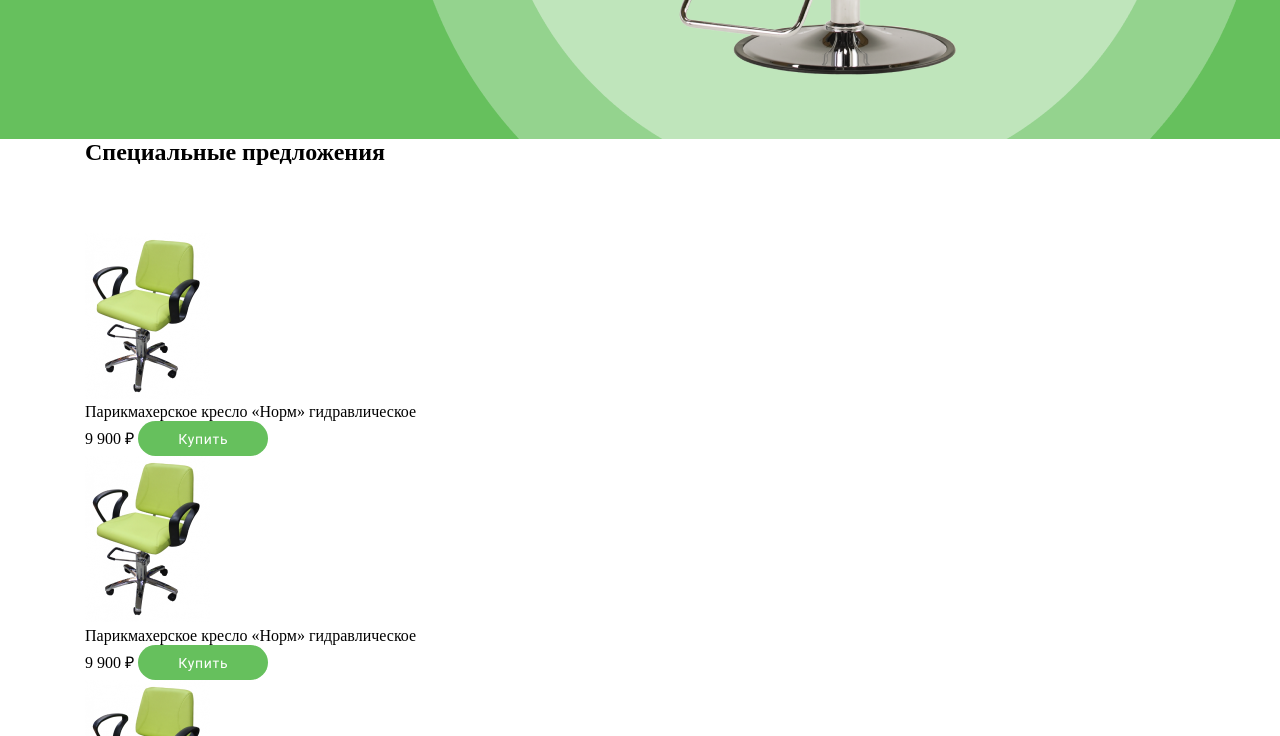
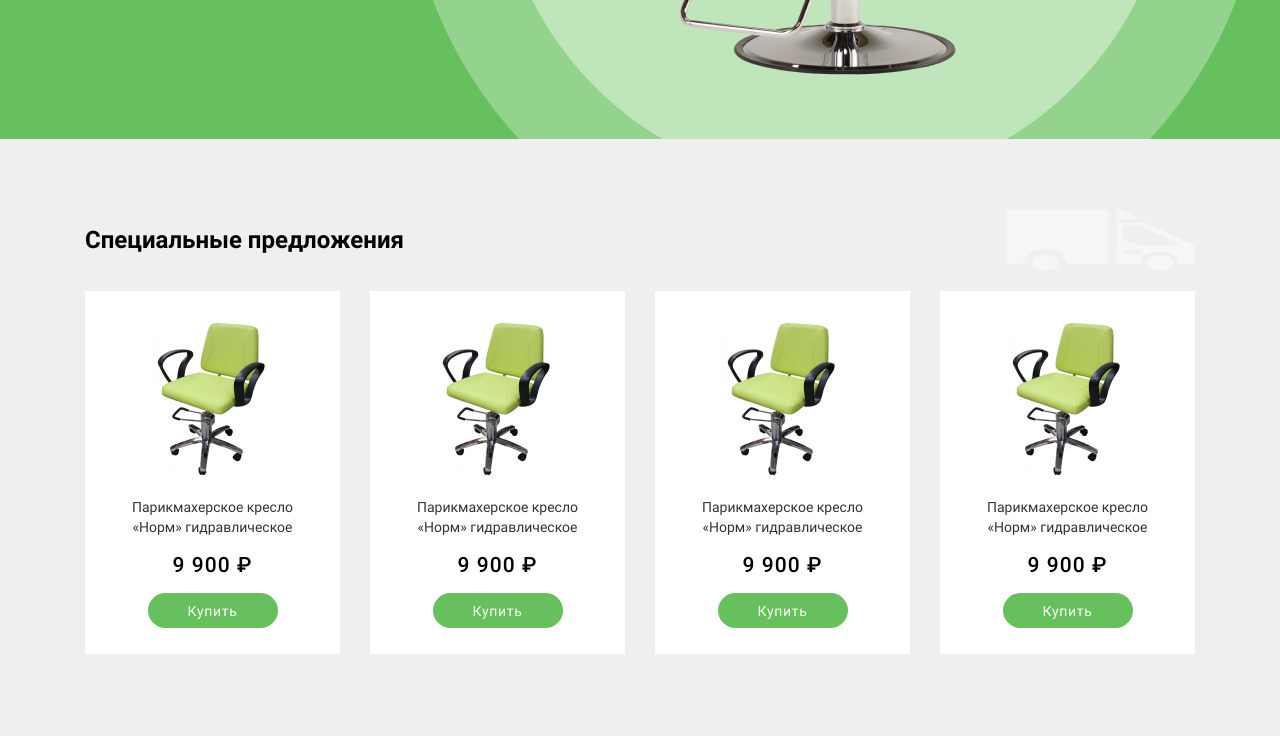
Before and after one commit to olesyakrayanskaya/Beauty, a website built with webpack: page src/index.html in a window 1280 px wide. Shown: the part 720-1456 px from the top of the page. Built offline with nearby package versions, Linux system fonts and the light colour scheme.

Commit message:
special section styles

```diff
--- a/src/scss/components/_product.scss
+++ b/src/scss/components/_product.scss
@@ -1,2 +1,36 @@
-@use '../base/variables';
-@use '../base/extends';
+@use "../base/variables";
+@use "../base/extends";
+
+.product {
+    background-color: variables.$white;
+    width: 255px;
+    height: 363px;
+    display: flex;
+    flex-direction: column;
+    justify-content: space-evenly;
+    align-items: center;
+    padding: 10px 30px;
+
+    &__img {
+        width: 125px;
+        height: 166px;
+        object-fit: contain;
+        object-position: center;
+    }
+
+    &__description {
+        @extend %paragraph-text;
+        text-align: center;
+    }
+
+    &__price {
+        font-family: "Roboto", Arial, Helvetica, sans-serif;
+        font-style: normal;
+        font-weight: 500;
+        font-size: 21px;
+        line-height: 25px;
+        text-align: center;
+        letter-spacing: 0.05em;
+        color: variables.$black;
+    }
+}
--- a/src/scss/components/_special.scss
+++ b/src/scss/components/_special.scss
@@ -1,2 +1,49 @@
 @use '../base/variables';
 @use '../base/extends';
+
+.special {
+    background-color: variables.$grey;
+    padding: 70px 0;
+
+    @media (max-width: 570px) {
+        padding: 40px 0;
+    }
+
+
+    &__header {
+        display: flex;
+        flex-direction: row;
+        justify-content: space-between;
+        align-items: center;
+        flex-wrap: wrap;
+
+        @media (max-width: 570px) {
+            justify-content: center;
+        }
+    }
+
+    &__title {
+        @extend %h2-text;
+
+        @media (max-width: 570px) {
+            margin-bottom: 20px;
+        }
+    }
+
+    &__products {
+        display: flex;
+        flex-direction: row;
+        justify-content: space-between;
+        align-items: flex-start;
+        flex-wrap: wrap;
+        padding: 5px 0 15px;
+
+        @media (max-width: 570px) {
+            justify-content: center;
+        }
+    }
+
+    &__item {
+        margin-top: 15px;
+    }
+}
```
